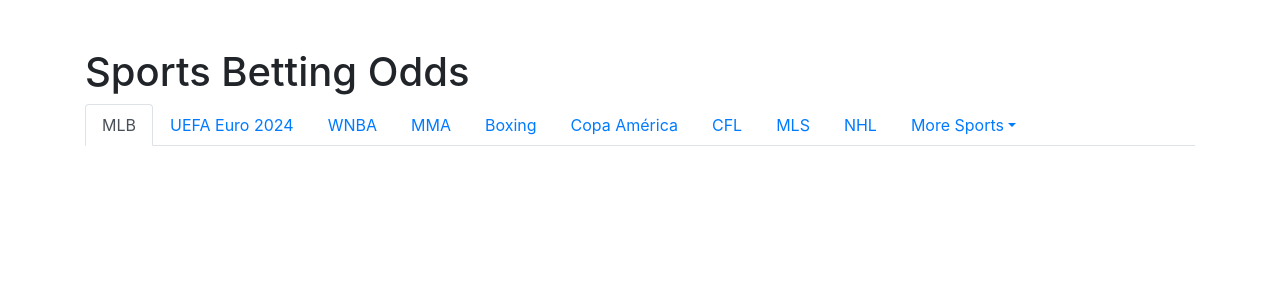
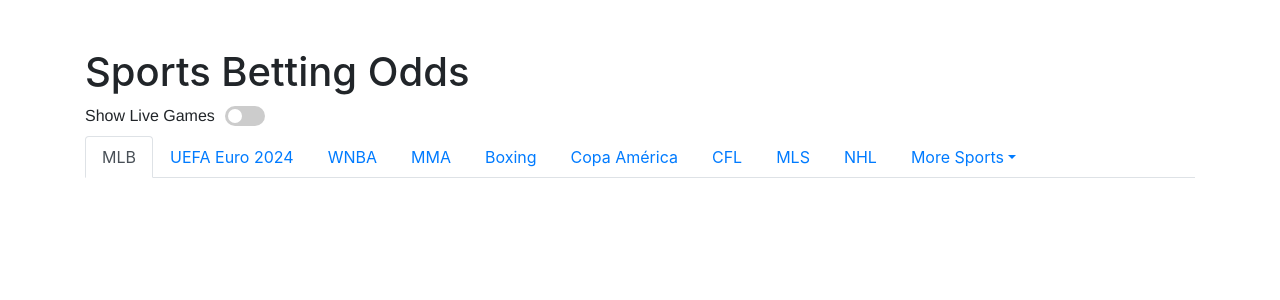
Before and after one commit to rahulShahCode/oddscomparisontool, a Flask app: page / in a window 1280 px wide. Shown: the top 300 px of the page. Run offline with Flask 3, Linux system fonts and the light colour scheme; data that the repository does not hold is empty; some libraries are stand-ins or nearby versions.

Commit message:
added Show Live Game Slider

```diff
--- /dev/null
+++ b/app/static/css/styles.css
@@ -0,0 +1,71 @@
+/* styles.css */
+header {
+    display: flex;
+    align-items: center;
+    justify-content: space-between;
+    padding: 10px;
+    background-color: #f8f8f8;
+    border-bottom: 1px solid #ddd;
+}
+
+header h1 {
+    margin: 0;
+    font-size: 24px;
+    font-family: 'Helvetica Neue', Arial, sans-serif;
+}
+
+.live-switch-container {
+    display: flex;
+    align-items: center;
+}
+
+.live-switch-label {
+    margin-right: 10px;
+    font-size: 16px;
+    font-family: 'Helvetica Neue', Arial, sans-serif;
+}
+
+.switch {
+    position: relative;
+    display: inline-block;
+    width: 40px;
+    height: 20px;
+}
+
+.switch input {
+    opacity: 0;
+    width: 0;
+    height: 0;
+}
+
+.slider {
+    position: absolute;
+    cursor: pointer;
+    top: 0;
+    left: 0;
+    right: 0;
+    bottom: 0;
+    background-color: #ccc;
+    transition: .4s;
+    border-radius: 20px;
+}
+
+.slider:before {
+    position: absolute;
+    content: "";
+    height: 14px;
+    width: 14px;
+    left: 3px;
+    bottom: 3px;
+    background-color: white;
+    transition: .4s;
+    border-radius: 50%;
+}
+
+input:checked + .slider {
+    background-color: #2196F3;
+}
+
+input:checked + .slider:before {
+    transform: translateX(20px);
+}
--- /dev/null
+++ b/app/static/js/scripts.js
@@ -0,0 +1,51 @@
+document.addEventListener('DOMContentLoaded', (event) => {
+    const liveToggle = document.getElementById('live-toggle');
+
+    // Function to convert New York time to UTC
+    function convertToUTC(newYorkTime) {
+        let nyDate = new Date(newYorkTime + ' GMT-0400'); // Adjust for EDT or EST as needed
+        return nyDate.toISOString();
+    }
+
+    // Function to check if the game is live
+    function isGameLive(gameStartTime) {
+        let currentTime = new Date().toISOString();
+        return currentTime >= gameStartTime;
+    }
+
+    // Function to update visibility of game cards based on live status
+    function updateGameVisibility() {
+        let gameCards = document.querySelectorAll('.game-card');
+
+        gameCards.forEach(card => {
+            let startTimeText = card.querySelector('.card-body .card-text').textContent;
+            let gameStartTime = convertToUTC(startTimeText);
+            if (isGameLive(gameStartTime)) {
+                if (liveToggle.checked) {
+                    card.style.display = ''; // Show the card
+                } else {
+                    card.style.display = 'none'; // Hide the card
+                }
+            } else {
+                card.style.display = ''; // Always show non-live games
+            }
+        });
+    }
+
+    // Event listener for the toggle switch
+    liveToggle.addEventListener('change', () => {
+        updateGameVisibility();
+        localStorage.setItem('liveToggle', liveToggle.checked);
+    });
+
+    // Set the initial state of the toggle based on localStorage
+    const liveToggleState = localStorage.getItem('liveToggle');
+    if (liveToggleState === 'true') {
+        liveToggle.checked = true;
+    } else {
+        liveToggle.checked = false;
+    }
+
+    // Initial check for game visibility on page load
+    updateGameVisibility();
+});
--- a/app/templates/odds.html
+++ b/app/templates/odds.html
@@ -1,44 +1,63 @@
 <!DOCTYPE html>
 <html lang="en">
+
 <head>
     <meta charset="UTF-8">
     <meta name="viewport" content="width=device-width, initial-scale=1.0">
     <title>Sports Betting Odds</title>
     <link rel="stylesheet" href="https://stackpath.bootstrapcdn.com/bootstrap/4.3.1/css/bootstrap.min.css">
+    <link rel="stylesheet" href="{{ url_for('static', filename='css/styles.css') }}">
 </head>
 <body>
     <div class="container mt-5">
         <h1>Sports Betting Odds</h1>
+        <div class="live-switch-container">
+            <label for="live-toggle" class="live-switch-label">Show Live Games</label>
+            <label class="switch">
+                <input type="checkbox" id="live-toggle">
+                <span class="slider"></span>
+            </label>
+        </div>
         <ul class="nav nav-tabs">
             <li class="nav-item">
-            <a class="nav-link {{ 'active' if sport == 'baseball_mlb' else '' }}" href="/?sport=baseball_mlb">MLB</a>
+                <a class="nav-link {{ 'active' if sport == 'baseball_mlb' else '' }}"
+                    href="/?sport=baseball_mlb">MLB</a>
             </li>
             <li class="nav-item">
-            <a class="nav-link {{ 'active' if sport == 'soccer_uefa_european_championship' else '' }}" href="/?sport=soccer_uefa_european_championship">UEFA Euro 2024</a>
+                <a class="nav-link {{ 'active' if sport == 'soccer_uefa_european_championship' else '' }}"
+                    href="/?sport=soccer_uefa_european_championship">UEFA Euro 2024</a>
             </li>
             <li class="nav-item">
-            <a class="nav-link {{ 'active' if sport == 'basketball_wnba' else '' }}" href="/?sport=basketball_wnba">WNBA</a>
+                <a class="nav-link {{ 'active' if sport == 'basketball_wnba' else '' }}"
+                    href="/?sport=basketball_wnba">WNBA</a>
             </li>
             <li class="nav-item">
-            <a class="nav-link {{ 'active' if sport == 'mma_mixed_martial_arts' else '' }}" href="/?sport=mma_mixed_martial_arts">MMA</a>
+                <a class="nav-link {{ 'active' if sport == 'mma_mixed_martial_arts' else '' }}"
+                    href="/?sport=mma_mixed_martial_arts">MMA</a>
             </li>
             <li class="nav-item">
-            <a class="nav-link {{ 'active' if sport == 'boxing_boxing' else '' }}" href="/?sport=boxing_boxing">Boxing</a>
+                <a class="nav-link {{ 'active' if sport == 'boxing_boxing' else '' }}"
+                    href="/?sport=boxing_boxing">Boxing</a>
             </li>
             <li class="nav-item">
-            <a class="nav-link {{ 'active' if sport == 'soccer_conmebol_copa_america' else '' }}" href="/?sport=soccer_conmebol_copa_america">Copa América</a>
+                <a class="nav-link {{ 'active' if sport == 'soccer_conmebol_copa_america' else '' }}"
+                    href="/?sport=soccer_conmebol_copa_america">Copa América</a>
             </li>
             <li class="nav-item">
-            <a class="nav-link {{ 'active' if sport == 'americanfootball_cfl' else '' }}" href="/?sport=americanfootball_cfl">CFL</a>
+                <a class="nav-link {{ 'active' if sport == 'americanfootball_cfl' else '' }}"
+                    href="/?sport=americanfootball_cfl">CFL</a>
             </li>
             <li class="nav-item">
-            <a class="nav-link {{ 'active' if sport == 'soccer_usa_mls' else '' }}" href="/?sport=soccer_usa_mls">MLS</a>
+                <a class="nav-link {{ 'active' if sport == 'soccer_usa_mls' else '' }}"
+                    href="/?sport=soccer_usa_mls">MLS</a>
             </li>
             <li class="nav-item">
-            <a class="nav-link {{ 'active' if sport == 'icehockey_nhl' else '' }}" href="/?sport=icehockey_nhl">NHL</a>
+                <a class="nav-link {{ 'active' if sport == 'icehockey_nhl' else '' }}"
+                    href="/?sport=icehockey_nhl">NHL</a>
             </li>
             <li class="nav-item dropdown">
-            <a class="nav-link dropdown-toggle" data-toggle="dropdown" href="#" role="button" aria-haspopup="true" aria-expanded="false">More Sports</a>
+                <a class="nav-link dropdown-toggle" data-toggle="dropdown" href="#" role="button" aria-haspopup="true"
+                    aria-expanded="false">More Sports</a>
                 <div class="dropdown-menu">
                     <a class="dropdown-item" href="/?sport=aussierules_afl">AFL</a>
                     <a class="dropdown-item" href="/?sport=baseball_kbo">KBO</a>
@@ -63,18 +82,21 @@
                 </div>
             </li>
         </ul>
+        <div id="games-container">
             {% for game in games %}
-    <div class="card mt-3">
+            <div class="card mt-3 game-card" data-is-live="{{ game.is_live }}">
                 <div class="card-body">
                     <h5 class="card-title">{{ game.home_team }} vs {{ game.away_team }}</h5>
                     <p class="card-text">Start Time: {{ game.commence_time }}</p>
                     <div class="row text-center mb-2">
                         <div class="col-md-6">
-                    <img src="{{ url_for('static', filename='img/fanduel_logo.jpg') }}" alt="FanDuel Logo" height="30">
+                            <img src="{{ url_for('static', filename='img/fanduel_logo.jpg') }}" alt="FanDuel Logo"
+                                height="30">
                             <h6>FanDuel</h6>
                         </div>
                         <div class="col-md-6">
-                    <img src="{{ url_for('static', filename='img/pinnacle_logo.jpg') }}" alt="Pinnacle Logo" height="30">
+                            <img src="{{ url_for('static', filename='img/pinnacle_logo.jpg') }}" alt="Pinnacle Logo"
+                                height="30">
                             <h6>Pinnacle</h6>
                         </div>
                     </div>
@@ -95,8 +117,11 @@
             </div>
             {% endfor %}
         </div>
+    </div>
     <script src="https://code.jquery.com/jquery-3.3.1.slim.min.js"></script>
     <script src="https://cdnjs.cloudflare.com/ajax/libs/popper.js/1.14.7/umd/popper.min.js"></script>
     <script src="https://stackpath.bootstrapcdn.com/bootstrap/4.3.1/js/bootstrap.min.js"></script>
+    <script src="{{ url_for('static', filename='js/scripts.js') }}"></script>
 </body>
+
 </html>
```
Lines whose indentation alone changed are shown as unchanged.
